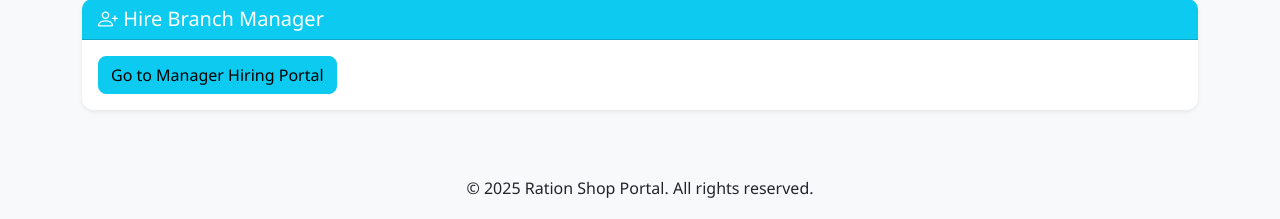
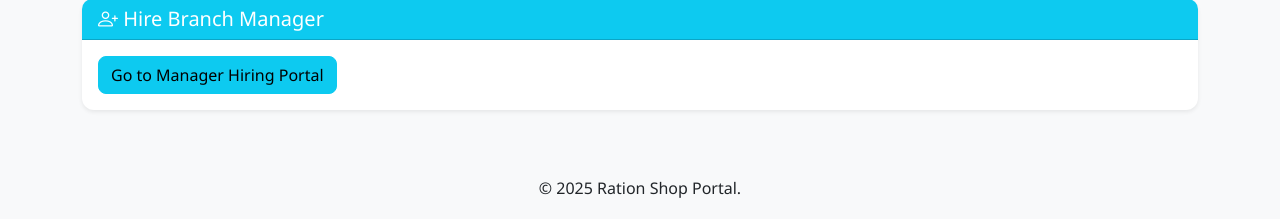
Before and after one commit to Jeevaruban06/PRODUCT-AVAILABILITY-CHECKING-PORTAL-FOR-RATION-SHOP, a Flask app: page /admin/dashboard in a window 1280 px wide. Shown: the part 747-966 px from the top of the page. Run offline with Flask 3, Linux system fonts and the light colour scheme; a user stored in the database is signed in; data comes from the database, SQL or seed files in the repository.

Commit message:
Update base.html

```diff
--- a/templates/base.html
+++ b/templates/base.html
@@ -73,11 +73,12 @@
 
     <footer class="bg-light text-center py-3 mt-5">
         <div class="container">
-            <p class="mb-0">© 2025 Ration Shop Portal. All rights reserved.</p>
+            <p class="mb-0">© 2025 Ration Shop Portal.</p>
         </div>
     </footer>
 
     <script src="https://cdn.jsdelivr.net/npm/bootstrap@5.3.0/dist/js/bootstrap.bundle.min.js"></script>
     <script src="{{ url_for('static', filename='js/script.js') }}"></script>
 </body>
+
 </html>
```
